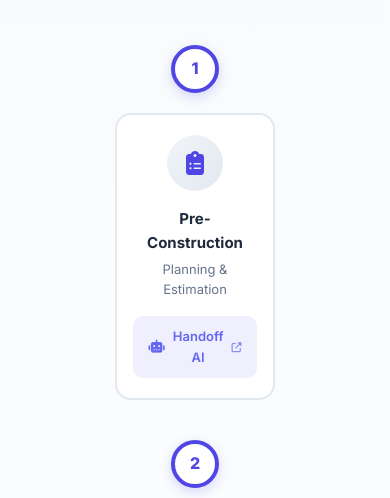
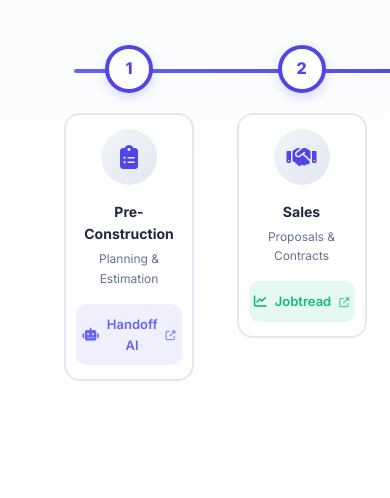
Before and after one commit to afrazneikar/smartsite-portal, a plain HTML site: page index.html in a window 390 px wide. Shown: the part 269-767 px from the top of the page. Drawn offline with Linux system fonts and the light colour scheme.

Commit message:
Fix horizontal timeline layout
Ensure timeline stays horizontal on all screen sizes with proper
scroll on smaller screens. Fixed phase widths and track positioning.

Co-Authored-By: Claude Opus 4.5 <noreply@anthropic.com>

```diff
--- a/css/styles.css
+++ b/css/styles.css
@@ -295,16 +295,18 @@ body {
     position: relative;
     display: flex;
     justify-content: space-between;
-    padding: 0 20px;
-    max-width: 1100px;
+    align-items: flex-start;
+    padding: 0 40px;
+    max-width: 1200px;
     margin: 0 auto;
+    min-width: min-content;
 }
 
 .timeline-track {
     position: absolute;
     top: 24px;
-    left: 80px;
-    right: 80px;
+    left: 60px;
+    right: 60px;
     height: 4px;
     background: linear-gradient(90deg, var(--handoff) 0%, var(--primary) 50%, var(--jobtread) 100%);
     border-radius: 2px;
@@ -317,7 +319,8 @@ body {
     align-items: center;
     position: relative;
     z-index: 1;
-    flex: 1;
+    flex: 0 0 auto;
+    width: 180px;
 }
 
 .phase-dot {
@@ -332,6 +335,7 @@ body {
     margin-bottom: 20px;
     transition: all 0.3s;
     box-shadow: 0 4px 12px rgba(79, 70, 229, 0.2);
+    flex-shrink: 0;
 }
 
 .phase-dot span {
@@ -364,9 +368,9 @@ body {
     background: var(--white);
     border: 2px solid var(--gray-200);
     border-radius: 16px;
-    padding: 24px 20px;
+    padding: 20px 16px;
     text-align: center;
-    width: 180px;
+    width: 160px;
     transition: all 0.3s;
 }
 
@@ -1280,24 +1284,31 @@ body {
 
 /* Responsive */
 @media (max-width: 1200px) {
-    .lifecycle-timeline {
-        flex-wrap: wrap;
-        justify-content: center;
-        gap: 24px;
-        padding: 0;
+    .hero-lifecycle .container {
+        overflow-x: auto;
+        padding-bottom: 20px;
     }
 
-    .timeline-track {
-        display: none;
+    .lifecycle-timeline {
+        padding: 0 20px;
+        gap: 8px;
     }
 
     .timeline-phase {
-        flex: 0 0 auto;
+        width: 160px;
     }
 
     .phase-content {
-        width: 160px;
-        padding: 20px 16px;
+        width: 140px;
+        padding: 16px 12px;
+    }
+
+    .phase-content h3 {
+        font-size: 14px;
+    }
+
+    .phase-content p {
+        font-size: 12px;
     }
 
     .plans-grid {
@@ -1340,6 +1351,30 @@ body {
 
     .hero-header p {
         font-size: 16px;
+    }
+
+    .hero-lifecycle .container {
+        overflow-x: auto;
+        -webkit-overflow-scrolling: touch;
+    }
+
+    .lifecycle-timeline {
+        min-width: 900px;
+        padding: 0 30px;
+    }
+
+    .timeline-track {
+        left: 50px;
+        right: 50px;
+    }
+
+    .timeline-phase {
+        width: 150px;
+    }
+
+    .phase-content {
+        width: 130px;
+        padding: 14px 10px;
     }
 
     .lifecycle-flow {
```
